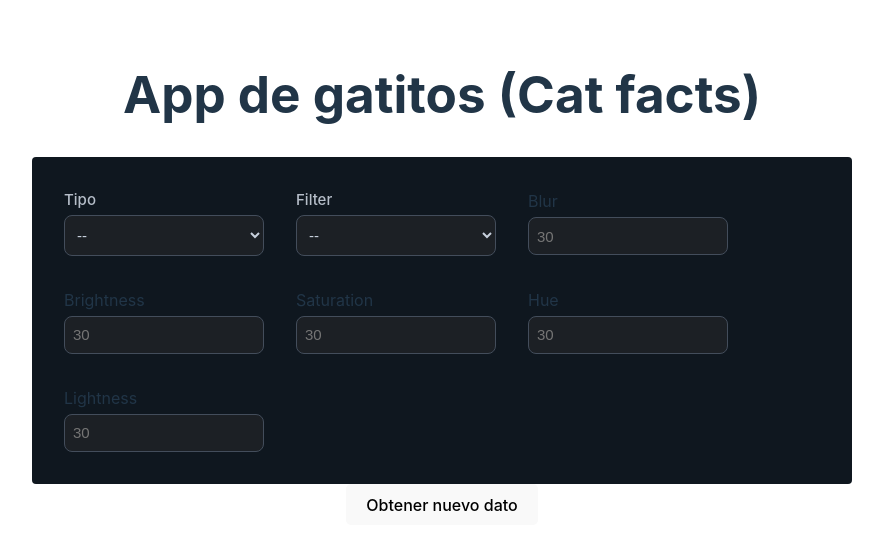
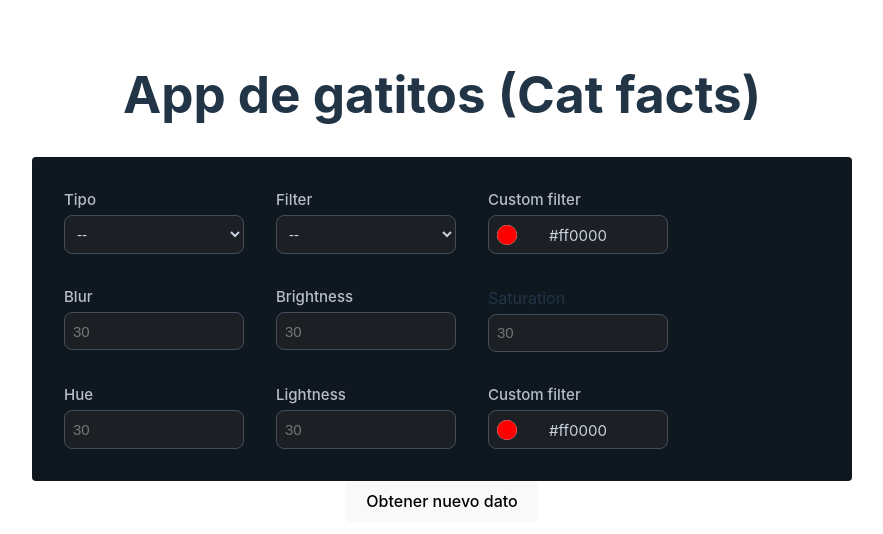
Before and after one commit to elwinroman/curso-react, a React (Vite) app in the folder projects/01-prueba-tecnica-catfact/: page / in a window 1280 px wide. Shown: the top 534 px of the page, without its empty margins (198-1081 px from the left). Built offline with nearby package versions, Linux system fonts and the light colour scheme.

Commit message:
chore: Refactor Filter component to use separate options for select and filter inputs

```diff
--- a/projects/01-prueba-tecnica-catfact/src/components/filter/Filter.css
+++ b/projects/01-prueba-tecnica-catfact/src/components/filter/Filter.css
@@ -1,67 +1,12 @@
 .filter-container {
   width: 100%;
-  display: flex;
-  flex-wrap: wrap;
-  gap: 2rem;
   background-color: #0f171f;
   border-radius: 4px;
   padding: 2rem;
 }
 
-.filter-box-base {
-  border-radius: 8px;
-  border: 1px solid rgb(67, 77, 91);
-  width: 200px;
-  font-size: 0.94rem;
-  background-color: rgb(28, 32, 37);
-  color: rgb(199, 208, 221);
-  transition: border-color 0.25s, background-color 0.25s, color 0.25s;
+.filter-container form {
+  display: flex;
+  flex-wrap: wrap;
+  gap: 2rem;
 }
-
-.filter-box-container {
-  display: flex;
-  flex-direction: column;
-  align-items: flex-start;
-  gap: 4px;
-}
-
-.filter-label-base {
-  font-size: 0.94rem;
-  font-weight: 500;
-  color: #b6bec9;
-}
-
-/* Input text type */
-.filter-box-base.type-input-text {
-  box-sizing: border-box;
-  padding: 0.6rem 0.5rem;
-}
-
-.filter-box-base.type-input-text:hover {
-  border-color: rgb(51, 153, 255);
-}
-
-.filter-box-base.type-input-text:focus,
-.filter-box-base.type-input-text:focus-visible,
-.filter-box-base.type-input-text:active {
-  outline: rgb(51, 153, 255) solid 2px;
-  border-color: rgb(51, 153, 255);
-}
-
-/* Select type */
-.filter-box-base.type-select {
-  padding: 0.6rem 0.5rem;
-  outline: none;
-}
-
-.filter-box-base.type-select:hover {
-  background-color: rgb(48, 55, 64);
-  border-color: rgb(107, 122, 144)
-}
-
-/* Input color type */
-/* .filter-box-base.type-input-color {
-  padding: 0;
-  margin: 0;
-  border: 0;
-} */
--- a/projects/01-prueba-tecnica-catfact/src/components/filter/Filter.jsx
+++ b/projects/01-prueba-tecnica-catfact/src/components/filter/Filter.jsx
@@ -1,23 +1,35 @@
 import './Filter.css'
 import { Select } from './Select'
+import { Input, InputColor } from './Input'
 import { SELECT_FILTER_OPTIONS, FILTER_OPTIONS } from '../../constants/filter-options'
 
-export function Filter() {
+export function Filter () {
+  const { filter, tipo } = SELECT_FILTER_OPTIONS
+
   return (
     <div className="filter-container">
-      {
-        SELECT_FILTER_OPTIONS.map(element => (
-          <Select key={element.id} label={element.label} options={element.options} />
-        ))
-      }
-      {
-        FILTER_OPTIONS.map(element => (
-          <div className="filter-box-container">
-            <label htmlFor={element.id} className={element.class}>{element.text}</label>
-            <input type={element.type} className="filter-box-base type-input-text" placeholder={element.placeholder} />
-          </div>
-        ))
-      }
+      <form action="">
+        <Select label={tipo.label} options={tipo.options} />
+        <Select label={filter.label} options={filter.options} />
+        <InputColor />
+
+        {
+          FILTER_OPTIONS.map(element => (
+            <Input
+              key={`prop-${element.id}`}
+              id={element.id}
+              text={element.text}
+              type={element.type}
+              placeholder={element.placeholder}
+              regex={element.regex}
+              inputClass={element.inputClass}
+              labelClass={element.labelClass}
+            />
+          ))
+        }
+
+        <InputColor />
+      </form>
 
     </div>
   )
--- /dev/null
+++ b/projects/01-prueba-tecnica-catfact/src/components/filter/Input.css
@@ -0,0 +1,94 @@
+.input-base {
+  border-radius: 8px;
+  border: 1px solid rgb(67, 77, 91);
+  width: 180px;
+  font-size: 0.94rem;
+  background-color: rgb(28, 32, 37);
+  color: rgb(199, 208, 221);
+  transition: border-color 0.25s, background-color 0.25s, color 0.25s;
+}
+
+.input-box-container {
+  display: flex;
+  flex-direction: column;
+  align-items: flex-start;
+  gap: 4px;
+}
+
+.input-label-base {
+  font-size: 0.94rem;
+  font-weight: 500;
+  color: #b6bec9;
+}
+
+/* Input text type */
+.input-base.type-text {
+  padding: 0.6rem 0.5rem;
+}
+
+.input-base.type-text:hover {
+  border-color: rgb(51, 153, 255);
+}
+
+.input-base.type-text:focus,
+.input-base.type-text:focus-visible,
+.input-base.type-text:active {
+  outline: rgb(51, 153, 255) solid 2px;
+  border-color: rgb(51, 153, 255);
+}
+
+/* Select type */
+.input-base.type-select {
+  padding: 0.538rem 0.5rem;
+  outline: none;
+}
+
+.input-base.type-select:hover {
+  background-color: rgb(48, 55, 64);
+  border-color: rgb(107, 122, 144)
+}
+
+/* Input color type */
+.input-base.type-color {
+  position: relative;
+  padding: 1.131rem 0.5rem;
+}
+
+.input-base.type-color > input {
+  position: absolute;
+  width: 20px;
+  height: 20px;
+  -webkit-appearance: none;
+  appearance: none;
+  padding: 0;
+  border: 0;
+  top: 50%;
+  left: 0.5rem;
+  transform: translateY(-50%);
+  border-radius: 10px;
+  cursor: pointer;
+}
+
+.input-base.type-color > input::-webkit-color-swatch {
+  border: none;
+  border-radius: 10px;
+  padding: 0;
+}
+
+.input-base.type-color > input::-webkit-color-swatch-wrapper {
+  border: none;
+  border-radius: 10px;
+  padding: 0;
+}
+
+.input-base.type-color > span {
+  position: absolute;
+  top: 0;
+  left: 0;
+  width: 100%;
+  height: 100%;
+  display: grid;
+  place-content: center;
+  pointer-events: none;
+  padding-top: 3px;
+}
--- /dev/null
+++ b/projects/01-prueba-tecnica-catfact/src/components/filter/Input.jsx
@@ -0,0 +1,49 @@
+import './Input.css'
+import { useState } from 'react'
+
+export function Input ({ id, type, placeholder, regex, text, inputClass, labelClass }) {
+  const handleChange = (event) => {
+    const { value } = event.target
+    if (!value.match(regex)) {
+      event.target.setCustomValidity('Invalid input')
+    } else {
+      event.target.setCustomValidity('')
+    }
+  }
+
+  return (
+    <div className="input-box-container">
+      <label htmlFor={id} className={labelClass}>{text}</label>
+      <input
+        id={id}
+        type={type}
+        className={inputClass}
+        placeholder={placeholder}
+        pattern={regex}
+        onChange={handleChange}
+      />
+    </div>
+  )
+}
+
+export function InputColor () {
+  const [color, setColor] = useState('#ff0000')
+
+  const handleChange = (event) => {
+    setColor(event.target.value)
+  }
+
+  return (
+    <div className="input-box-container">
+      <label className="input-label-base">Custom filter</label>
+      <div className="input-base type-color">
+        <input
+          onChange={handleChange}
+          type="color"
+          value={color}
+        />
+        <span>{color}</span>
+      </div>
+    </div>
+  )
+}
--- a/projects/01-prueba-tecnica-catfact/src/components/filter/Select.jsx
+++ b/projects/01-prueba-tecnica-catfact/src/components/filter/Select.jsx
@@ -1,13 +1,13 @@
 import './Filter.css'
 
-export function Select ({ key, label, options }) {
+export function Select ({ label, options }) {
   return (
-    <div className="filter-box-container">
-      <label htmlFor={ key } className="filter-label-base">{ label }</label>
-      <select id={ key } className="filter-box-base type-select">
-        { options.map(element => (
-            <option key={ element.value } value={ element.value }>{ element.name }</option>
-        )) }
+    <div className="input-box-container">
+      <label className="input-label-base">{label}</label>
+      <select className="input-base type-select">
+        {options.map(element => (
+          <option key={element.value} value={element.value}>{element.name}</option>
+        ))}
       </select>
     </div>
   )
--- a/projects/01-prueba-tecnica-catfact/src/constants/filter-options.js
+++ b/projects/01-prueba-tecnica-catfact/src/constants/filter-options.js
@@ -1,6 +1,5 @@
-export const SELECT_FILTER_OPTIONS = [
-  {
-    id: crypto.randomUUID(),
+export const SELECT_FILTER_OPTIONS = {
+  tipo: {
     label: 'Tipo',
     options: [
       {
@@ -25,8 +24,7 @@ export const SELECT_FILTER_OPTIONS = [
       }
     ]
   },
-  {
-    id: crypto.randomUUID(),
+  filter: {
     label: 'Filter',
     options: [
       {
@@ -46,8 +44,8 @@ export const SELECT_FILTER_OPTIONS = [
         value: 'custom'
       }
     ]
-  },
-]
+  }
+}
 
 export const FILTER_OPTIONS = [
   {
@@ -56,8 +54,8 @@ export const FILTER_OPTIONS = [
     type: 'text',
     placeholder: '30',
     regex: /^[0-9]*$/,
-    input_class: 'filter-box-base type-input-text',
-    label_class: 'filter-label-base',
+    inputClass: 'input-base type-text',
+    labelClass: 'input-label-base'
   },
   {
     id: crypto.randomUUID(),
@@ -65,8 +63,8 @@ export const FILTER_OPTIONS = [
     type: 'text',
     placeholder: '30',
     regex: /^[0-9]*$/,
-    input_class: 'filter-box-base type-input-text',
-    label_class: 'filter-label-base',
+    inputClass: 'input-base type-text',
+    labelClass: 'input-label-base'
   },
   {
     id: crypto.randomUUID(),
@@ -74,8 +72,8 @@ export const FILTER_OPTIONS = [
     type: 'text',
     placeholder: '30',
     regex: /^[0-9]*$/,
-    input_class: 'filter-box-base type-input-text',
-    label_class: 'filter-label-base',
+    inputClass: 'input-base type-text',
+    labelClass: 'filter-label-base'
   },
   {
     id: crypto.randomUUID(),
@@ -83,8 +81,8 @@ export const FILTER_OPTIONS = [
     type: 'text',
     placeholder: '30',
     regex: /^[0-9]*$/,
-    input_class: 'filter-box-base type-input-text',
-    label_class: 'filter-label-base',
+    inputClass: 'input-base type-text',
+    labelClass: 'input-label-base'
   },
   {
     id: crypto.randomUUID(),
@@ -92,9 +90,9 @@ export const FILTER_OPTIONS = [
     type: 'text',
     placeholder: '30',
     regex: /^[0-9]*$/,
-    input_class: 'filter-box-base type-input-text',
-    label_class: 'filter-label-base',
-  },
+    inputClass: 'input-base type-text',
+    labelClass: 'input-label-base'
+  }
 ]
 
 export const FONT_OPTIONS = [
```
